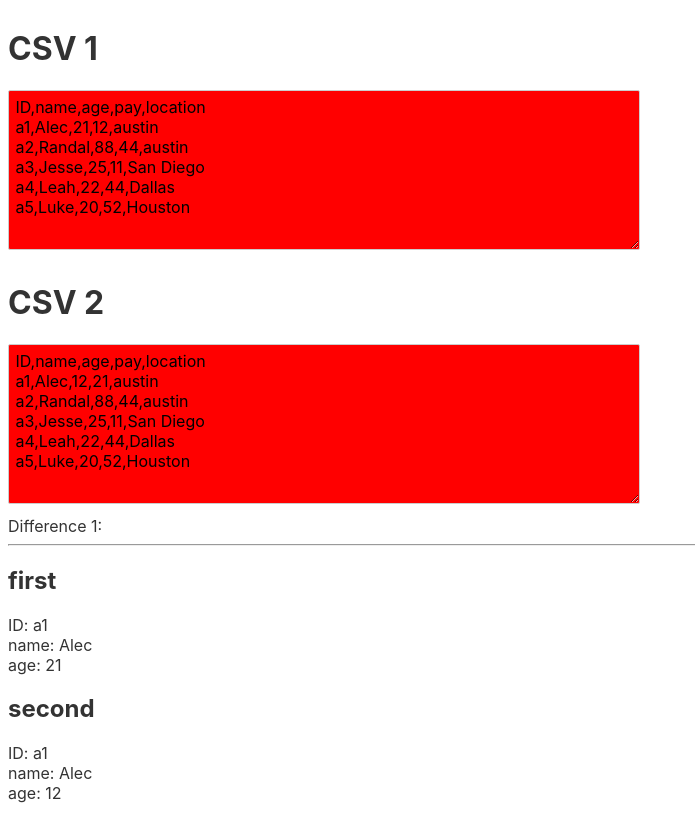
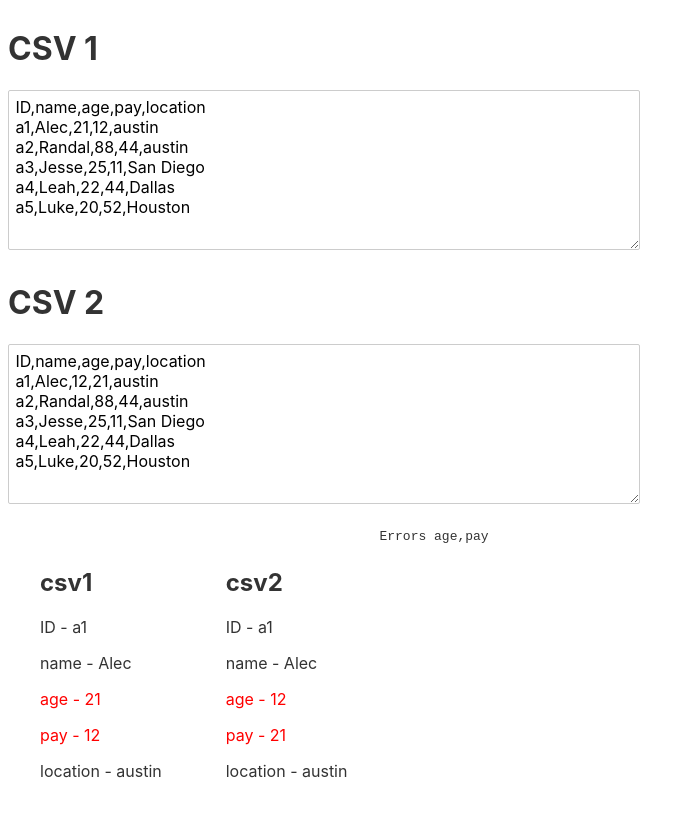
Before and after one commit to zerophin/csv-differences, a Svelte app: page / in a window 1280 px wide. Shown: the whole page, without its empty margins (0-695 px from the left). Before the commit the page ends 803 px from the top, so only its background shows below. Built offline with nearby package versions, Linux system fonts and the light colour scheme.

Commit message:
column error added and basic formatting

```diff
--- a/src/App.svelte
+++ b/src/App.svelte
@@ -8,21 +8,36 @@
   $: csv2Arr = csvToObject(csv2)
 
   function findErrors(arr1, arr2, keyTerm = 'id') {
-    let errors = [];
+    let rowDifferences = [];
     if (!Array.isArray(arr1) || !Array.isArray(arr2)) return [];
     arr1.forEach(person => {
       let personInColumn2 = arr2.find(two => person[keyTerm] === two[keyTerm])
       if (!personInColumn2) {
         return;
       }
-      let noErrors = Object.keys(person).every(personKey => {
-        return person[personKey] === personInColumn2[personKey];
+      let errors = []
+      Object.keys(person).forEach(personKey => {
+        let noError = person[personKey] === personInColumn2[personKey];
+        if (!noError) {
+          errors.push(personKey)
+        }
       })
-      if (!noErrors) {
-        errors.push([person, personInColumn2]);
+      //z
+      // let noErrors = Object.keys(person).reduce((a, b, i) => {
+      //   let isEqual = person[i] === personInColumn2[i];
+      //   return isEqual ? a : [...a,]
+      // }, [])
+      if (errors.length > 0) {
+        //rowDifferences.push([person, personInColumn2]);
+        let newErrObj = {
+          csv1: person,
+          csv2: personInColumn2,
+          errorKeys: errors,
+        }
+        rowDifferences.push(newErrObj);
       }
     })
-    return errors;
+    return rowDifferences;
   }
 
   function csvToObject(csv) {
@@ -55,24 +70,17 @@
 <textarea bind:value={csv2}></textarea>
 <br/>
 {#each diffs as diff, i}
-  Difference {i + 1}:
-  <hr/>
-  <h2>
-    first
-  </h2>
-  <p>
-    ID: {diff[0].ID} <br/>
-    name: {diff[0].name}<br/>
-    age: {diff[0].age}<br/>
-  </p>
-  <h2>
-    second
-  </h2>
-  <p>
-    ID: {diff[1].ID} <br/>
-    name: {diff[1].name}<br/>
-    age: {diff[1].age}<br/>
-  </p>
+  <div class="diff-row">
+    {#each Object.entries(diff).filter(([key]) => key !== "errorKeys") as [csvInput, csvValues]}
+      <div class="csv-row">
+        <h2>{csvInput}</h2>
+        {#each Object.entries(csvValues) as [key, value]}
+          <p class:diffError={diff.errorKeys.includes(key)}>{key} - {value}</p>
+        {/each}
+      </div>
+    {/each}
+    <pre>Errors {diff.errorKeys}</pre>
+  </div>
 {/each}
 {#if !(diffs.length > 0)}
   <p>
@@ -83,6 +91,17 @@
     textarea {
         height: 10em;
         width: 50%;
-        background: red;
+    }
+
+    .diff-row {
+        display: flex;
+    }
+
+    .csv-row {
+        padding: 2em;
+    }
+
+    .diffError {
+        color: red;
     }
 </style>
```
